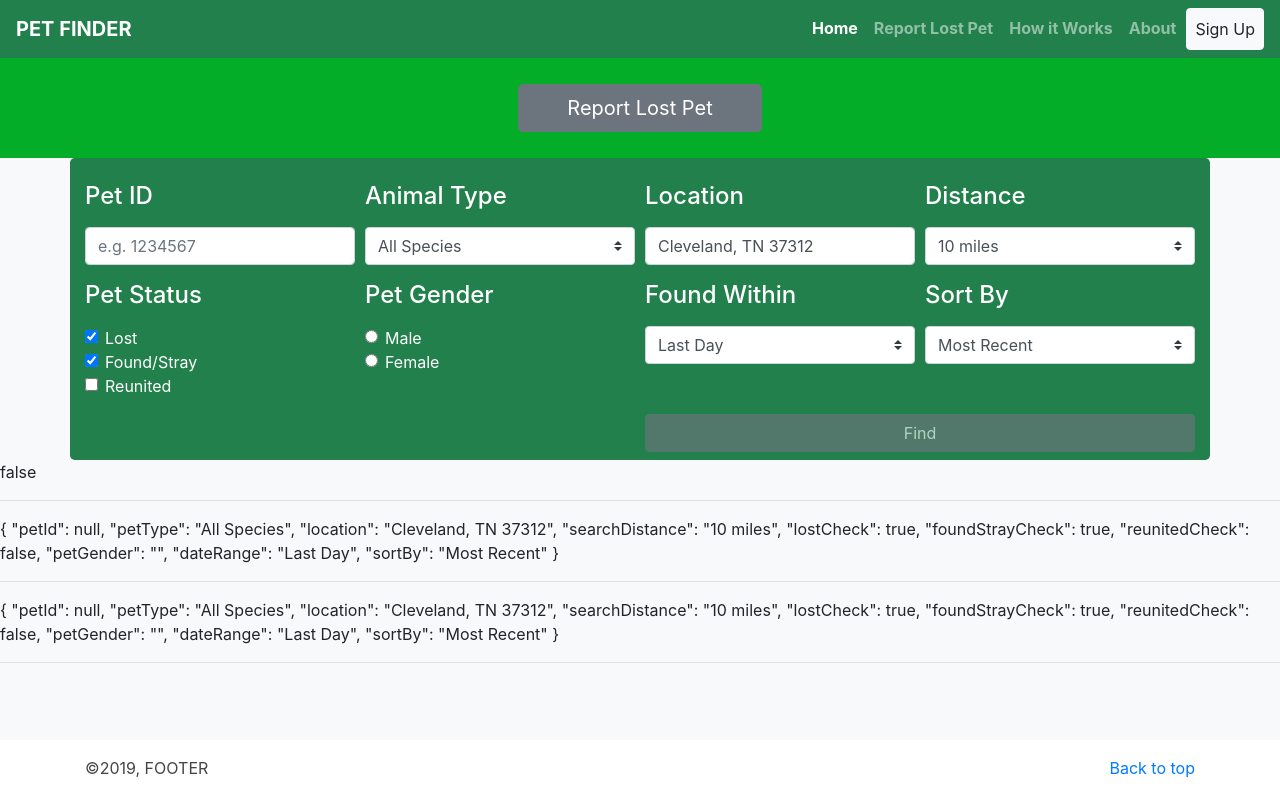
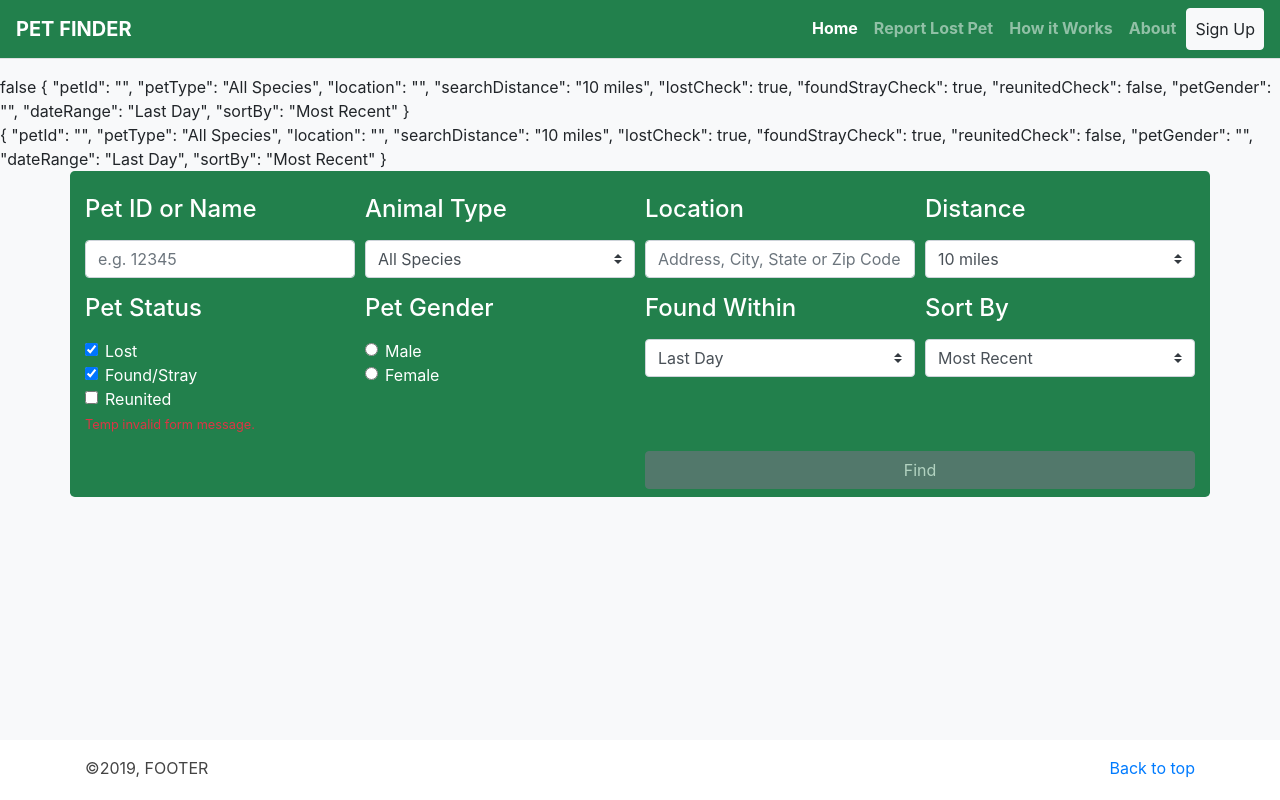
Before and after one commit to gskirkland/pet-finder-angular, an Angular app: page / in a window 1280 px wide. Built offline with nearby package versions, Linux system fonts and the light colour scheme.

Commit message:
Changed petId formcontrol to accept text and will allow an id number or a pet's name to be submitted.

```diff
--- a/src/app/app.component.html
+++ b/src/app/app.component.html
@@ -2,7 +2,10 @@
 <app-nav></app-nav>
 <!--Begin Page Content-->
 <main class="bg-light flex-shrink-0" role="main">
+<!--
   <app-report-pet></app-report-pet>
+-->
+  <hr /> <!--hr element will be removed and app-report-pet will be added back to the DOM after pet-item componenet is complete 8/25/2019-->
   <app-pet-search></app-pet-search>
   <section>
     <router-outlet></router-outlet>
--- a/src/app/components/pet-search/pet-search.component.html
+++ b/src/app/components/pet-search/pet-search.component.html
@@ -1,3 +1,10 @@
+<!--Is form value display for testing-->
+{{ searchForm.form.valid }}
+<!--User modified formcontrol values-->
+{{ searchForm.value | json }}<br/>
+<!--Initial formcontrol input values-->
+{{ petSearch | json }}
+
 <!--Search Form-->
 <div class="container rounded-lg text-white" id="formContainer">
   <!--ToDo: Need to use Reactive Forms since each time a change is triggered on the data model,
@@ -5,7 +12,8 @@
     This allows the ability to track unique changes to the data model through the control's observable.
     This provides one way for change detection to be more efficient because it only needs to update on
     unique changes. It also follows reactive patterns that integrate with observable operators to transform data.-->
-  <!--Display HttpErrorResponse if error occurs-->
+
+  <!--Display HttpErrorResponse if error occurs. Move to different location.8/25/2019-->
   <div class="alert alert-danger" *ngIf="errorMsg">
     {{ errorMsg }}
   </div>
@@ -16,12 +24,12 @@
       <!--ToDo:Make petId FormControl to petId/petName to give user the choice of which to search by-->
       <div class="form-group col-lg-3 col-md-6">
         <label for="petId">
-          <h4>Pet ID</h4>
+          <h4>Pet ID or Name</h4>
         </label>
-        <input type="number" required #petId="ngModel" [class.is-invalid]="petId.invalid && petId.touched"
+        <input type="text" required #petId="ngModel" [class.is-invalid]="petId.invalid && petId.touched"
           class="form-control" name="petId" [(ngModel)]="petSearch.petId" [ngModelOptions]="{updateOn: 'blur'}"
-          id="petId" placeholder="e.g. 1234567" />
-        <small class="text-danger" [class.d-none]="petId.valid || petId.untouched">Must be a number</small>
+          id="petId" placeholder="e.g. 12345" />
+        <small class="text-danger" [class.d-none]="petId.valid || petId.untouched">Invalid input message</small>
       </div>
       <!--Pet Type Input-->
       <div class="form-group col-lg-3 col-md-6">
@@ -37,8 +45,9 @@
         <label for="location">
           <h4>Location</h4>
         </label>
-        <input type="text" class="form-control" name="location" [(ngModel)]="petSearch.location"
-          [ngModelOptions]="{updateOn: 'blur'}" id="location" placeholder="City, Zip, or Address" />
+        <input type="text" required #location="ngModel" [class.is-invalid]="location.invalid && location.touched" class="form-control" name="location" [(ngModel)]="petSearch.location"
+          [ngModelOptions]="{updateOn: 'blur'}" id="location" placeholder="Address, City, State or Zip Code" />
+        <small class="text-danger" [class.d-none]="location.valid || location.untouched">Invalid input message</small>
       </div>
       <!--Search Distance Radius Input-->
       <div class="form-group col-lg-3 col-md-6 order-lg-1">
@@ -59,7 +68,7 @@
           <label for="petStatus" id="statusLabel">Pet Status</label>
         </h4>
         <!--Status Checkbox 1-->
-        <div class="form-check">
+        <div class="form-check" name="tempChkBoxName">
           <input type="checkbox" class="form-check-input" name="lostCheck" [(ngModel)]="petSearch.lostCheck"
             id="lostCheck" />
           <label class="form-check-label" for="lostCheck">
@@ -82,8 +91,11 @@
             Reunited
           </label>
         </div>
+        <!--At least ONE checkbox above must be selected for the form to be valid.-->
+        <small class="text-danger">Temp invalid form message.</small>
       </div>
       <!--Gender Radio Buttons-->
+      <!--ToDo: Allow radioboxes the be de-selected after initial selection-->
       <div class="form-group col-md-3 col-6">
         <h4>
           <label>Pet Gender</label>
@@ -130,13 +142,6 @@
     </div>
   </form>
 </div>
-<!--Display form values. Will be removed-->
-{{ searchForm.form.valid }}
-<hr />
-{{ searchForm.value | json }}
-<hr />
-{{ petSearch | json }}
-<hr />
 <!--Search Results-->
 <ng-container *ngIf="submitted">
   <app-pet-item *ngFor="let pet of pets" [pet]="pet"> </app-pet-item>
--- a/src/app/components/pet-search/pet-search.component.ts
+++ b/src/app/components/pet-search/pet-search.component.ts
@@ -34,9 +34,9 @@ export class PetSearchComponent implements OnInit {
 
   // new Pet property
   petSearch = new Pet(
-    null,
+    '',
     this.petTypes[0],
-    'Cleveland, TN 37312',
+    '',
     this.searchDistances[0],
     true,
     true,
--- a/src/app/models/Pet.ts
+++ b/src/app/models/Pet.ts
@@ -1,6 +1,6 @@
 export class Pet {
   constructor(
-    public petId?: number,
+    public petId?: string,
     public petType?: string,
     public location?: string,
     public searchDistance?: string,
--- a/src/assets/pets/pets.json
+++ b/src/assets/pets/pets.json
@@ -1,6 +1,6 @@
 [
   {
-    "petId": 12345,
+    "petId": "12345",
     "petType": "Dog",
     "location": "Cleveland, TN",
     "lostCheck": true,
@@ -12,7 +12,7 @@
     "petDescription": "Lorem ipsum dolor sit amet consectetur adipisicing elit. Quaerat, quis sint. Blanditiis itaque, autem laboriosam tempore deleniti iusto aut libero quam, consequatur alias placeat dolores vitae optio delectus."
   },
   {
-    "petId": 23456,
+    "petId": "23456",
     "petType": "Dog",
     "location": "Cleveland, TN",
     "lostCheck": true,
@@ -24,7 +24,7 @@
     "petDescription": "Lorem ipsum dolor sit amet consectetur adipisicing elit. Quaerat, quis sint. Blanditiis itaque, autem laboriosam tempore deleniti iusto aut libero quam, consequatur alias placeat dolores vitae optio delectus."
   },
   {
-    "petId": 34567,
+    "petId": "34567",
     "petType": "Dog",
     "location": "Cleveland, TN",
     "lostCheck": true,
@@ -36,7 +36,7 @@
     "petDescription": "Lorem ipsum dolor sit amet consectetur adipisicing elit. Quaerat, quis sint. Blanditiis itaque, autem laboriosam tempore deleniti iusto aut libero quam, consequatur alias placeat dolores vitae optio delectus."
   },
   {
-    "petId": 45678,
+    "petId": "45678",
     "petType": "Dog",
     "location": "Cleveland, TN",
     "lostCheck": true,
@@ -48,7 +48,7 @@
     "petDescription": "Lorem ipsum dolor sit amet consectetur adipisicing elit. Quaerat, quis sint. Blanditiis itaque, autem laboriosam tempore deleniti iusto aut libero quam, consequatur alias placeat dolores vitae optio delectus."
   },
   {
-    "petId": 56789,
+    "petId": "56789",
     "petType": "Dog",
     "location": "Cleveland, TN",
     "lostCheck": true,
```
